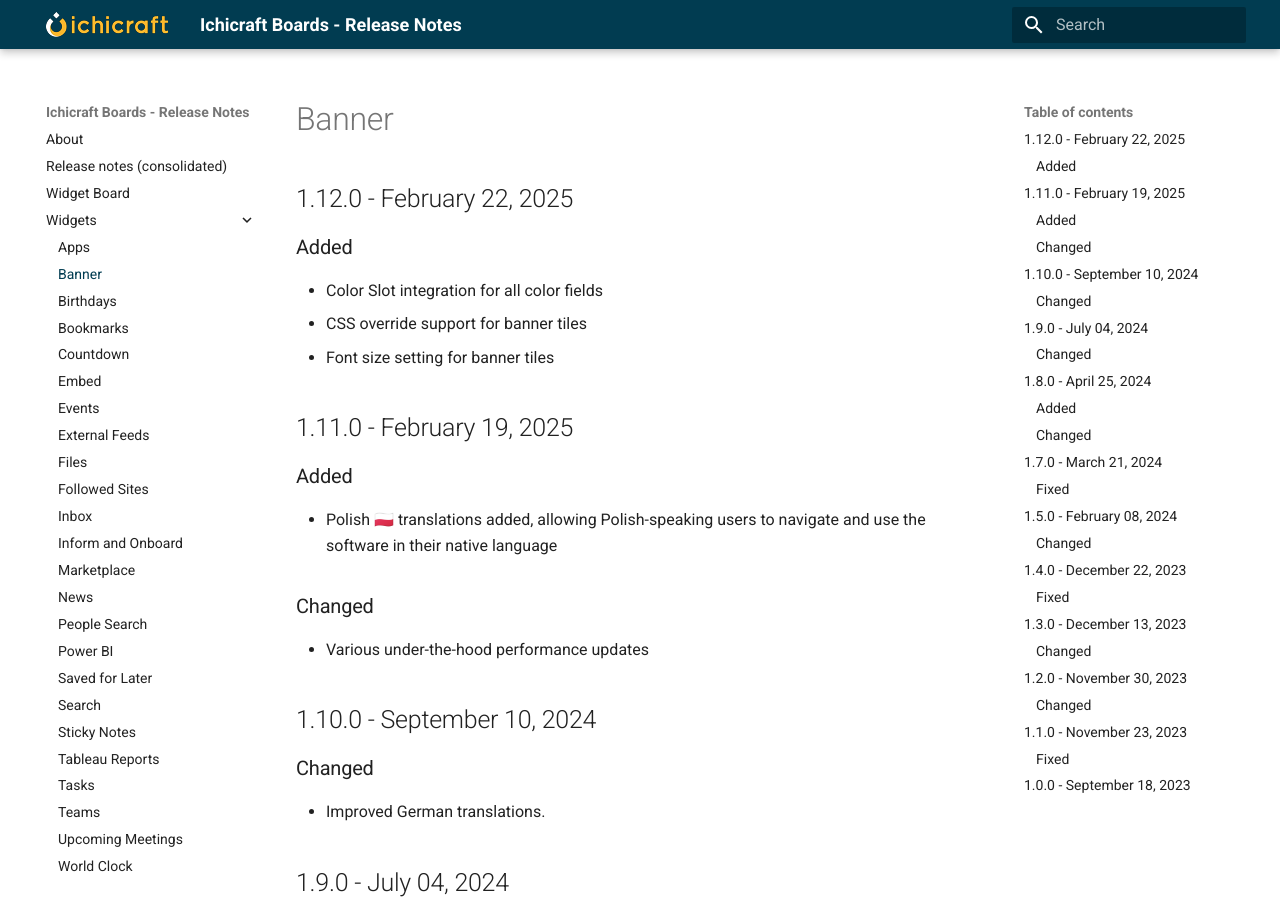
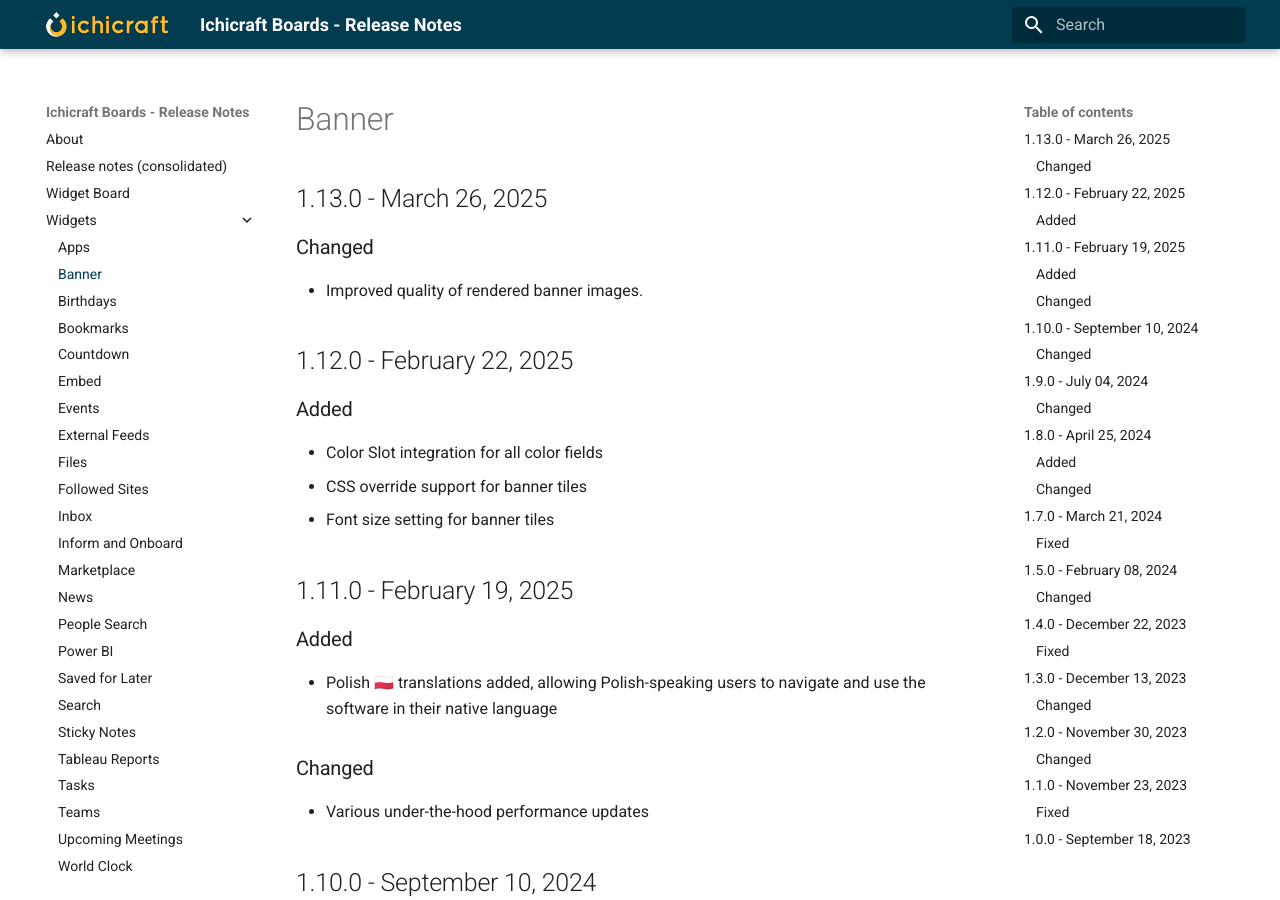
Before and after one commit to ichicraft/widgets-docs, an MkDocs documentation site: the page built from docs/Widgets/Banner.md, in a window 1280 px wide and 900 px high. Built offline with MkDocs 1.6.1 and Material for MkDocs 9.7.7, drawn with Linux system fonts in a browser that asks for light colours.

```diff
--- a/docs/Widgets/Banner.md
+++ b/docs/Widgets/Banner.md
@@ -1,3 +1,8 @@
+## 1.13.0 - March 26, 2025
+
+### Changed
+- Improved quality of rendered banner images.
+
 ## 1.12.0 - February 22, 2025
 
 ### Added
```
Also changed, not shown: docs/Release-notes-(consolidated).md (+5 -0 lines).
